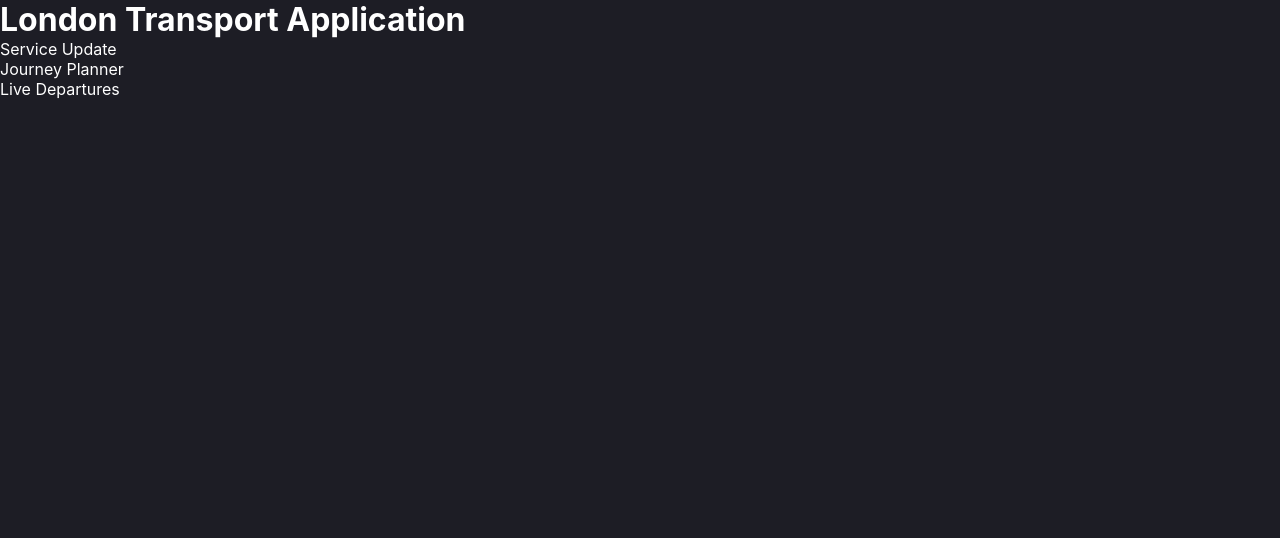
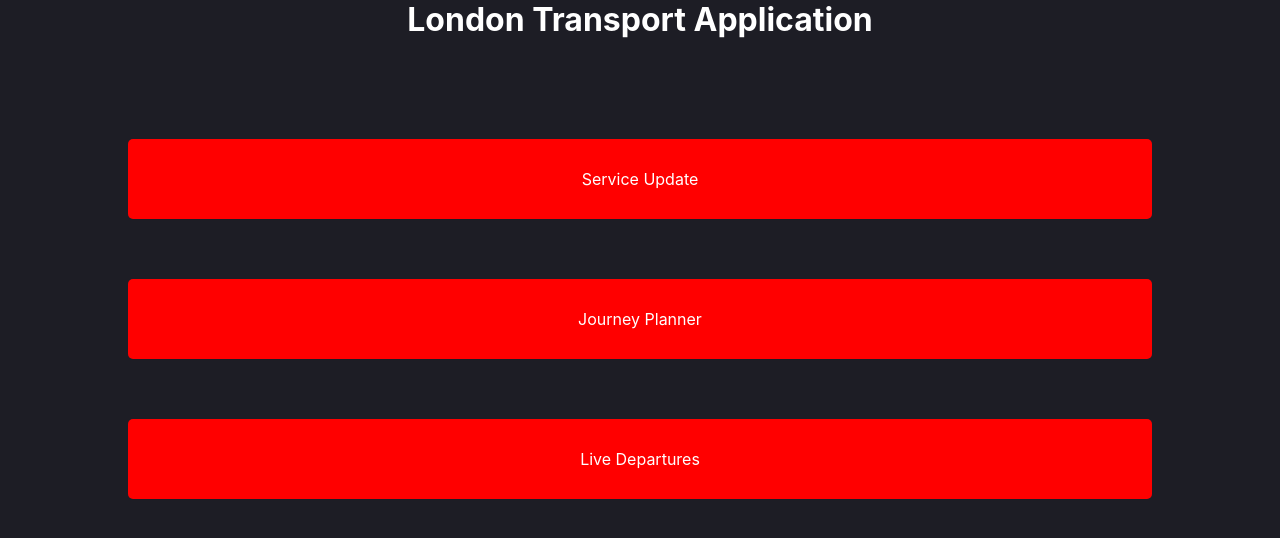
Before and after one commit to luke-o-brien/Transport-for-London-App-V2, a React (Create React App) app in the folder tflapp/: page / in a window 1280 px wide. Shown: the top 538 px of the page. Built offline with nearby package versions, Linux system fonts and the light colour scheme.

Commit message:
status update setup

```diff
--- a/tflapp/src/App.css
+++ b/tflapp/src/App.css
@@ -13,4 +13,5 @@
 
 .day {
   background-color: white;
+  min-height: 100vh;
 }
--- a/tflapp/src/App.js
+++ b/tflapp/src/App.js
@@ -1,8 +1,11 @@
 
 import { Route, Routes } from 'react-router-dom';
+import { useTheme } from './appContext';
 import LandingPage from './pages/landingPage/landingpage';
+import LiveDepartures from './pages/Live departures/livedepartures'
+import ServiceUpdates from './pages/ServiceUpdates/ServiceUpdates';
 import './App.css';
-import { useTheme } from './appContext';
+
 
 function App() {
 
@@ -13,6 +16,8 @@ function App() {
     <div className={theme ? "night" : "day"}>
         <Routes>
           <Route path="/" element={<LandingPage/>} />
+          <Route path="/livedepartures" element={<LiveDepartures />} />
+          <Route path="/serviceUpdates" element={<ServiceUpdates/>} />
         </Routes>
     </div>
   );
--- /dev/null
+++ b/tflapp/src/pages/Live departures/livedepartures.js
@@ -0,0 +1,9 @@
+function LiveDepartures() {
+  return (
+    <>
+    <h2>Live Departures </h2>
+    </>
+  )
+}
+
+export default LiveDepartures
--- /dev/null
+++ b/tflapp/src/pages/ServiceUpdates/ServiceUpdates.js
@@ -0,0 +1,35 @@
+import React from "react";
+import { useEffect, useState } from "react";
+import LineCard from "./components/LineCard";
+import styles from "./ServiceUpdates.module.scss"
+
+function ServiceUpdates() {
+
+  const [linestatus, setLineStatus] = useState(undefined)
+
+  useEffect(() => {
+    async function GetServiceData() {
+      const response = await fetch("https://api.tfl.gov.uk/line/mode/tube,overground,dlr,tram,elizabeth-line/status/")
+      const data = await response.json()
+      console.log(data)
+      setLineStatus(data)
+    }
+    GetServiceData()
+  }, []);
+
+  return (
+    <>
+    <h1>ServiceUpdates</h1>
+    {linestatus && linestatus.map((line, i) => {
+      return (
+        <LineCard key={i}
+        line={line.name}
+        status={line.lineStatuses[0].statusSeverityDescription}
+        description={line.lineStatuses[0].reason}
+        />
+      )})}
+    </>
+  )
+}
+
+export default ServiceUpdates
--- /dev/null
+++ b/tflapp/src/pages/ServiceUpdates/components/LineCard.js
@@ -0,0 +1,22 @@
+import React from "react"
+import { useState } from "react"
+
+import styles from "./LineCard.module.scss"
+
+function LineCard({line, status, description}) {
+
+  const [viewReason, setViewReason] = useState(false)
+
+  return (
+    <>
+    <div className={styles.LineCard}>
+      <h3>{line}</h3>
+      <p>{status}</p>
+      { description && <button onClick={(() => setViewReason(!viewReason))}>View details</button>}
+      { viewReason && <span>{description}</span>}
+    </div>
+    </>
+  )
+}
+
+export default LineCard
--- /dev/null
+++ b/tflapp/src/pages/ServiceUpdates/components/LineCard.module.scss
@@ -0,0 +1,13 @@
+.LineCard {
+  background-color: rgb(38, 38, 42);
+  margin-bottom: 20px;
+  width: 90%;
+  margin-left: 5%;
+  padding: 10px;
+  border-radius: 10px;
+  border-left: solid 15px #B36305;
+}
+
+.Bakerloo {
+  border-left: solid 15px #B36305;
+}
--- a/tflapp/src/pages/landingPage/landingpage.js
+++ b/tflapp/src/pages/landingPage/landingpage.js
@@ -1,17 +1,23 @@
 import React from "react"
+import { Link } from "react-router-dom"
+import styles from "./landingpage.module.scss"
 
 function LandingPage() {
   return (
     <>
-    <h1>London Transport Application</h1>
     <div>
-      <p>Service Update</p>
+      <h1 className={styles.heading}>London Transport Application</h1>
     </div>
-    <div>
-      <p>Journey Planner</p>
-    </div>
-    <div>
-      <p>Live Departures</p>
+    <div className={styles.buttonContainer}>
+      <Link to="/serviceupdates" className={styles.button}>
+        <p>Service Update</p>
+      </Link>
+      <div className={styles.button}>
+        <p>Journey Planner</p>
+      </div>
+      <Link to="/livedepartures" className={styles.button}>
+        <p>Live Departures</p>
+      </Link>
     </div>
     </>
   )
--- /dev/null
+++ b/tflapp/src/pages/landingPage/landingpage.module.scss
@@ -0,0 +1,22 @@
+.heading {
+  text-align: center;
+}
+
+.buttonContainer {
+  text-align: center;
+  display: flex;
+  flex-direction: column;
+  justify-content: space-evenly;
+  align-items: center;
+  margin-top: 5vh;
+  height: 60vh;
+}
+
+.button {
+  background-color: red;
+  padding: 30px;
+  width: 80%;
+  border-radius: 5px;
+  text-decoration: none;
+  color: #ffffff;
+}
```
Also changed, not shown: tflapp/src/pages/Live departures/livedepartures.module.scss (added), tflapp/src/pages/ServiceUpdates/ServiceUpdates.module.scss (added).
